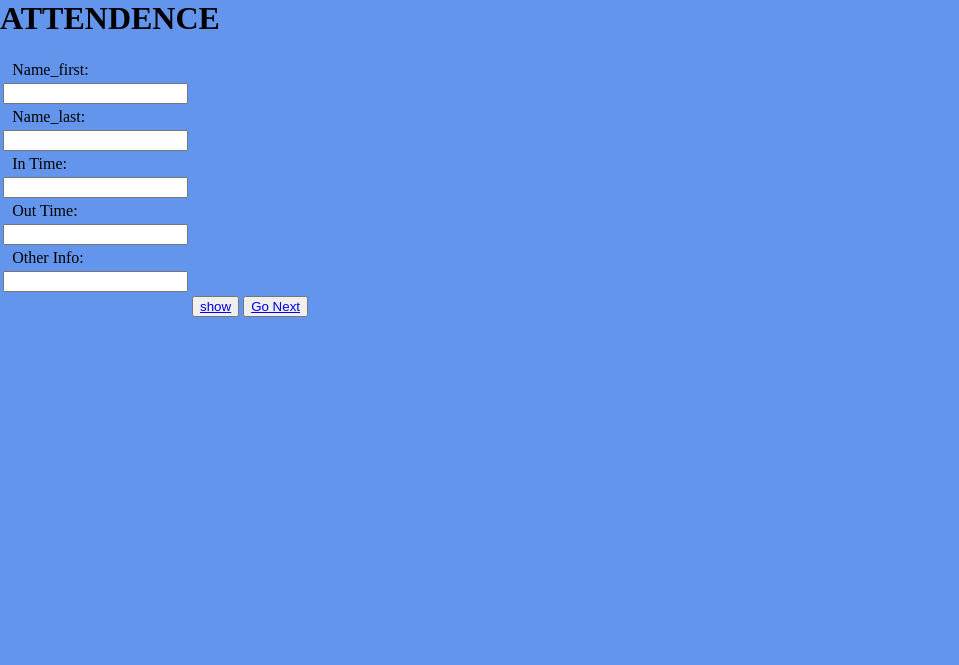
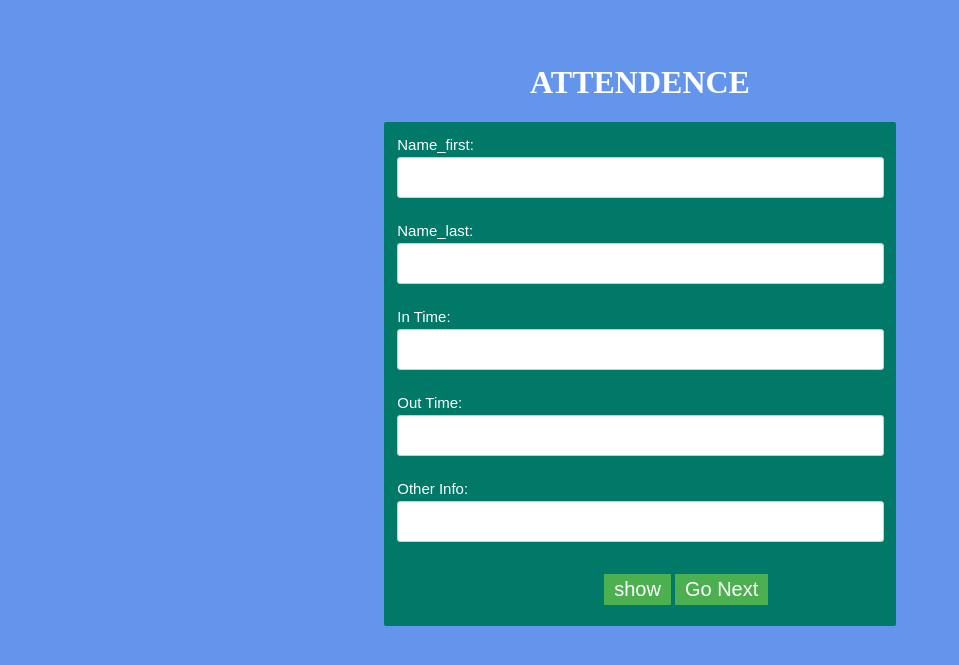
Before and after one commit to DeshaniA/WAK, a Django app: template templates/attendence_d.html in a window 1280 px wide. Shown: the top 665 px of the page, without its empty margins (0-959 px from the left). Run offline with Django 3.2, Linux system fonts and the light colour scheme; the template is opened without the code that fills it, so the values that code supplies are empty.

Commit message:
employeedcss

```diff
--- a/static/css/style.css
+++ b/static/css/style.css
@@ -23,3 +23,7 @@ background:#6495ED;
 button{
 color:#000080;
 }
+
+.btn-successs{
+background-color:red;
+}
--- a/static/css/style2.css
+++ b/static/css/style2.css
@@ -13,3 +13,96 @@ background:#6495ED;
     width: 100%;
     height: 100%;
 }
+    input[type=text] {
+  width: 100%;
+  margin-bottom: 20px;
+  padding: 12px;
+  border: 1px solid #ccc;
+  border-radius: 3px;
+}
+label{
+color:white;
+font-size:15px;
+font-wight:500;
+font-family: 'Hind Siliguri', sans-serif;
+}
+.btn {
+  border: none;
+
+   cursor: pointer;
+   width:20%;
+   text-decoration:none;
+   color: white;
+   font-size: 16px;
+}
+
+.success {background-color: #4CAF50;} /* Green */
+.success:hover {background-color: #46a049;}
+.filter_table_input {
+  background-image: url('/css/searchicon.png');
+  background-position: 10px 10px;
+  background-repeat: no-repeat;
+  width: 100%;
+  font-size: 16px;
+  padding: 12px 20px 12px 40px;
+  border: 1px solid #ddd;
+  margin-bottom: 12px;
+}
+.search
+{
+width:50%;
+color:white;
+background-color:green;
+border:none;
+padding:4%  5% 4% 5%;
+}
+.header{
+font-size:20px;
+ background-color: #02222B;
+line-height:202%;
+ color:white;
+font-family: 'Hind Siliguri', sans-serif;
+}
+.R_table{
+padding-right:5%;
+padding-left:5%;
+width:100%;
+font-family: 'Hind Siliguri', sans-serif;
+padding-left:5%;
+}
+.fill td{
+background-color:#003E4F;
+color:white;
+padding-left:1%;
+}
+.edit{
+width:80%;
+border:none;
+border-radius:1px;
+background-color:green;
+}
+.edit a{
+color:white;
+text-decoration:none;
+}
+
+.delete{
+width:80%;
+border:none;
+border-radius:1px;
+background-color:red;
+}
+.delete a{
+color:white;
+text-decoration:none;
+}
+.btn_a{
+margin-left:5%;
+}
+.btn_a a{
+color:white;
+text-decoration:none;
+font-size:20px;
+font-wight:500;
+font-family: 'Hind Siliguri', sans-serif;
+}
--- a/templates/attendence.html
+++ b/templates/attendence.html
@@ -4,7 +4,7 @@
 
 <head>
     <title>{% block title %} {% endblock %}</title>
-    <link rel="stylesheet"  type="text/css" href="{% static 'css/style3.css'%}"/>
+    <link rel="stylesheet"  type="text/css" href="{% static 'css/style2.css'%}"/>
 
 </head>
 
@@ -14,7 +14,7 @@
 </head>
 
 <body>
-    <h1>ATTENDENCE</h1>
-    <button><a href="{% url 'webpage3' %}">show details</a></button>
+   <h1 style="color:white;text-align:center;padding-top:5%"> ATTENDENCE</h1>
+  <center> <button type="submit" style="width:40%; background-color:black;border-radius:2%;border:none;color:white;font-weight:500;font-size:30px;"><a href="{% url 'webpage3' %}" style="color:white;text-decoration:none;">show details<br/><br/></a></button></center>
 </body>
 </html>
--- a/templates/attendence_d.html
+++ b/templates/attendence_d.html
@@ -4,46 +4,72 @@
 
 <head>
     <title>{% block title %} {% endblock %}</title>
-    <link rel="stylesheet"  type="text/css" href="{% static 'css/style3.css'%}"/>
+    <link rel="stylesheet"  type="text/css" href="{% static 'css/style2.css'%}"/>
+<style>
 
+        .input {
+  width: 240%;
+  margin-bottom: 20px;
+  padding: 12px;
+  border: 1px solid #ccc;
+  border-radius: 3px;
+}
+.form_btn{
+background-color: #4CAF50;
+  color: white;
+  padding: 4px 10px;
+  margin: 8px 0;
+  border: none;
+  cursor: pointer;
+  width: 100%;}
+  .form_btn a{
+  color:white;
+text-decoration:none;
+font-size:20px;
+font-wight:500;
+font-family: 'Hind Siliguri', sans-serif;
+  }
+</style>
 </head>
-<h1>ATTENDENCE</h1>
+<h1 style="color:white;text-align:center;padding-top:5%">ATTENDENCE</h1>
 
-<form method="POST"  action="/update/{{ employee.id }}">
+<div style="padding-left:30%;padding-right:30%;padding-top:0%;">
+
+<form method="POST"  action="/update/{{ employee.id }}" style="background-color:#007969;padding:2%;border-radius:2px;">
     {% csrf_token %}
     <table>
 
 
         <td><label> Name_first: </label></td>
         <tr>
-            <td><input name="ename_f" required value="{{ employee.ename_f}}">
+            <td><input name="ename_f" required value="{{ employee.ename_f}}" class="input">
         </td>
         </tr>
         <td><label> Name_last: </label></td>
         <tr>
-            <td><input name="ename_l" required value="{{ employee.ename_l}}">
+            <td><input name="ename_l" required value="{{ employee.ename_l}}" class="input">
         </td>
         </tr>
         <td><label> In Time: </label></td>
         <tr>
-            <td><input name="eIntime" required value="{{ employee.eIntime}}">
+            <td><input name="eIntime" required value="{{ employee.eIntime}}" class="input">
         </td>
         </tr>
         <td><label> Out Time: </label></td>
         <tr>
-            <td><input name="eOuttime" required value="{{ employee.eOuttime}}">
+            <td><input name="eOuttime" required value="{{ employee.eOuttime}}" class="input">
         </td>
         </tr>
         <td><label> Other Info: </label></td>
         <tr>
-            <td><input name="eOtherinfo" required value="{{ employee.eOtherinfo}}" >
+            <td><input name="eOtherinfo" required value="{{ employee.eOtherinfo}}" class="input">
         </td>
         </tr>
         <td>
-            <td><button><a href="{% url 'webpage5' %}">show</a> </button></td>
-        <td><button><a href="{% url 'webpage4' %}">Go Next</a></button></td>
+            <td><button class="form_btn"><a href="{% url 'webpage5' %}">show</a> </button></td>
+        <td><button class="form_btn"><a href="{% url 'webpage4' %}">Go Next</a></button></td>
         </tr>
     </table>
 </form>
-
+</div>
 </html>
--- a/templates/finance.html
+++ b/templates/finance.html
@@ -12,7 +12,8 @@
 
 </head>
 <body>
-<h1>FINANCE DETAILS</h1>
-    <button><a href="{% url 'webpage5' %}">Views</a></button>
+<h1 style="color:white;text-align:center;padding-top:5%">FINANCE DETAILS</h1>
+<center>
+    <button type="button" style="width:40%; background-color:green;border-radius:2%;border:none;color:white;font-weight:500;font-size:30px;margin-top:5%;" ><a href="{% url 'webpage5' %}" style="color:white;text-decoration:none;">Views</a></button></center>
 </body>
 </html>
```
Also changed, not shown: templates/edit.html (+19 -10 lines), templates/finance_d.html (+37 -10 lines), templates/finance_dshow.html (+8 -7 lines), templates/index.html (+8 -3 lines), templates/show.html (+14 -11 lines), templates/welcome.html (+32 -12 lines).
